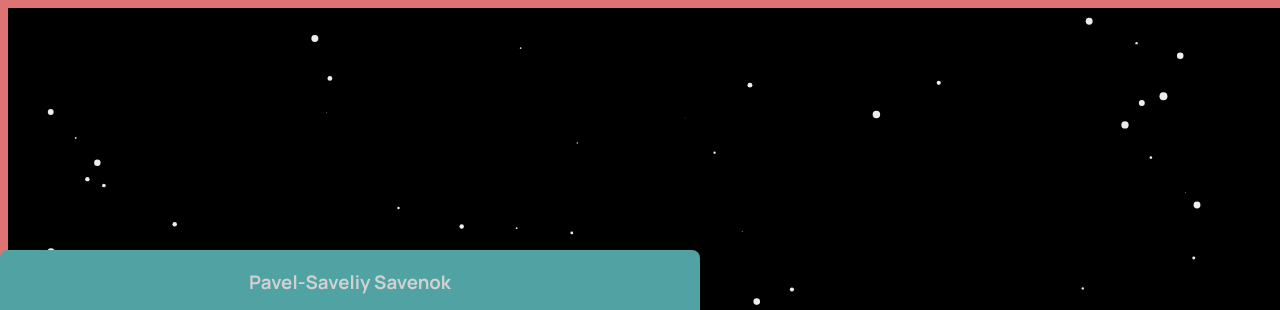
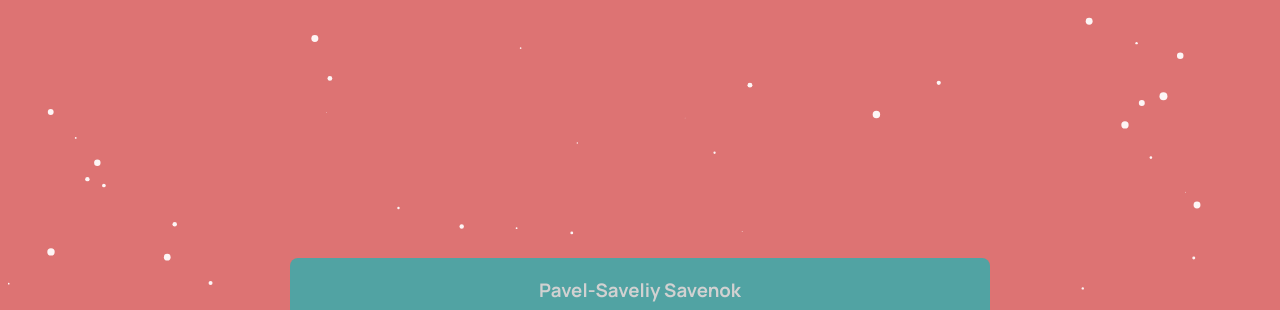
Before and after one commit to Lisoveliy/Lisoveliy.github.io, a plain HTML site: page index.html in a window 1280 px wide. Shown: the top 310 px of the page. Drawn offline with Linux system fonts and the light colour scheme.

Commit message:
modified:   index.css 	modified:   index.html

```diff
--- a/index.css
+++ b/index.css
@@ -54,16 +54,8 @@ a{
     width: 100%;
     height: 100%;
     position: fixed;
-    background-color: #000;
     background-image: url('');
     background-size: cover;
     background-position: 50% 50%;
     background-repeat: no-repeat;
   }
-
-  .body-particles{
-    position: absolute;
-    top: 0;
-    left: 0;
-    z-index: 100;
-  }
--- a/index.html
+++ b/index.html
@@ -14,6 +14,8 @@
 </head>
 
 <body>
+
+    <div id="particles-js"></div>
     <div class="body-particles">
         <div id="wrapper">
             <div class="up_block">
@@ -42,7 +44,6 @@
             </div>
         </div>
     </div>
-    <div id="particles-js"></div>
 </body>
 
 </html>
```
